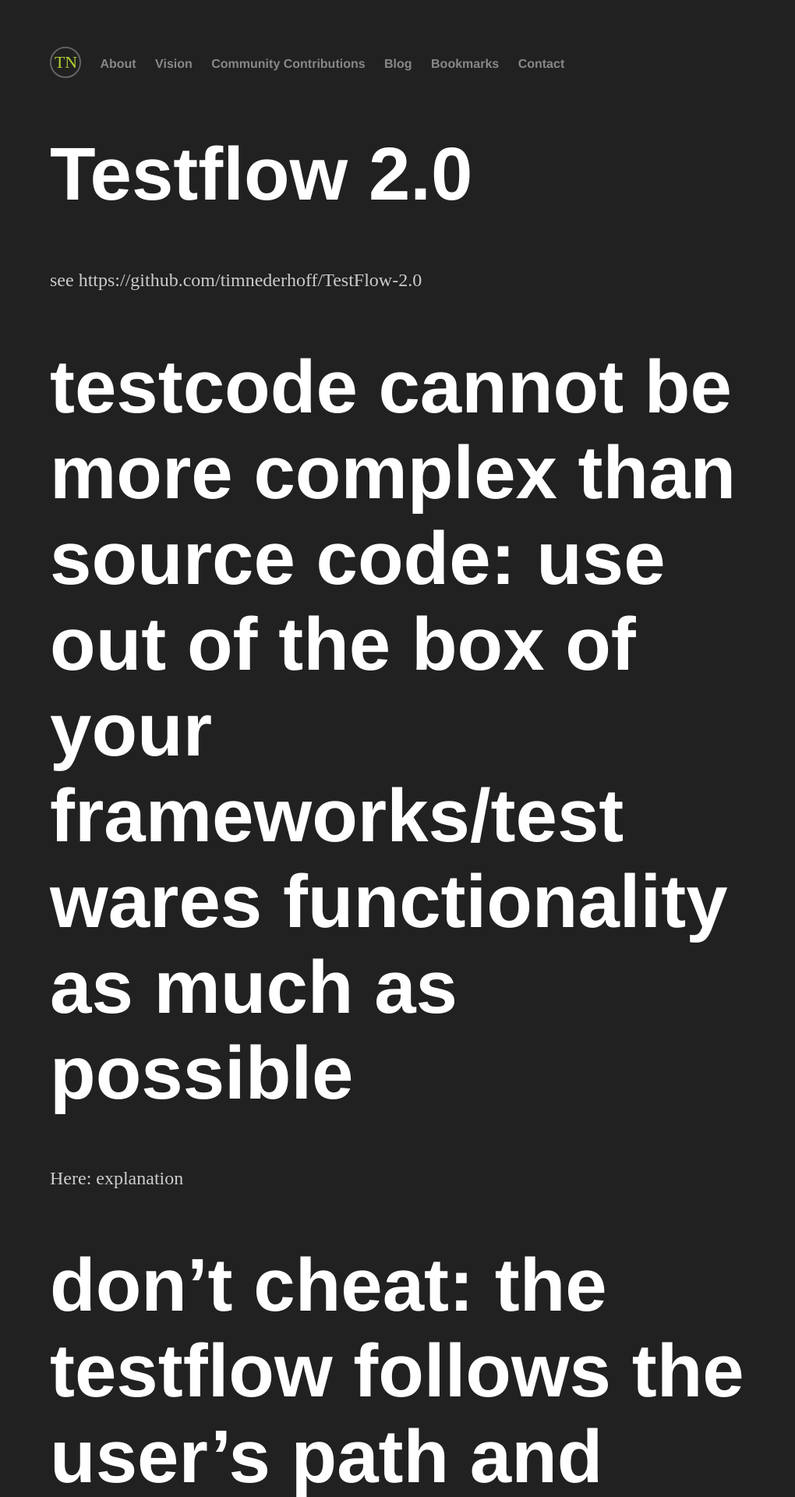
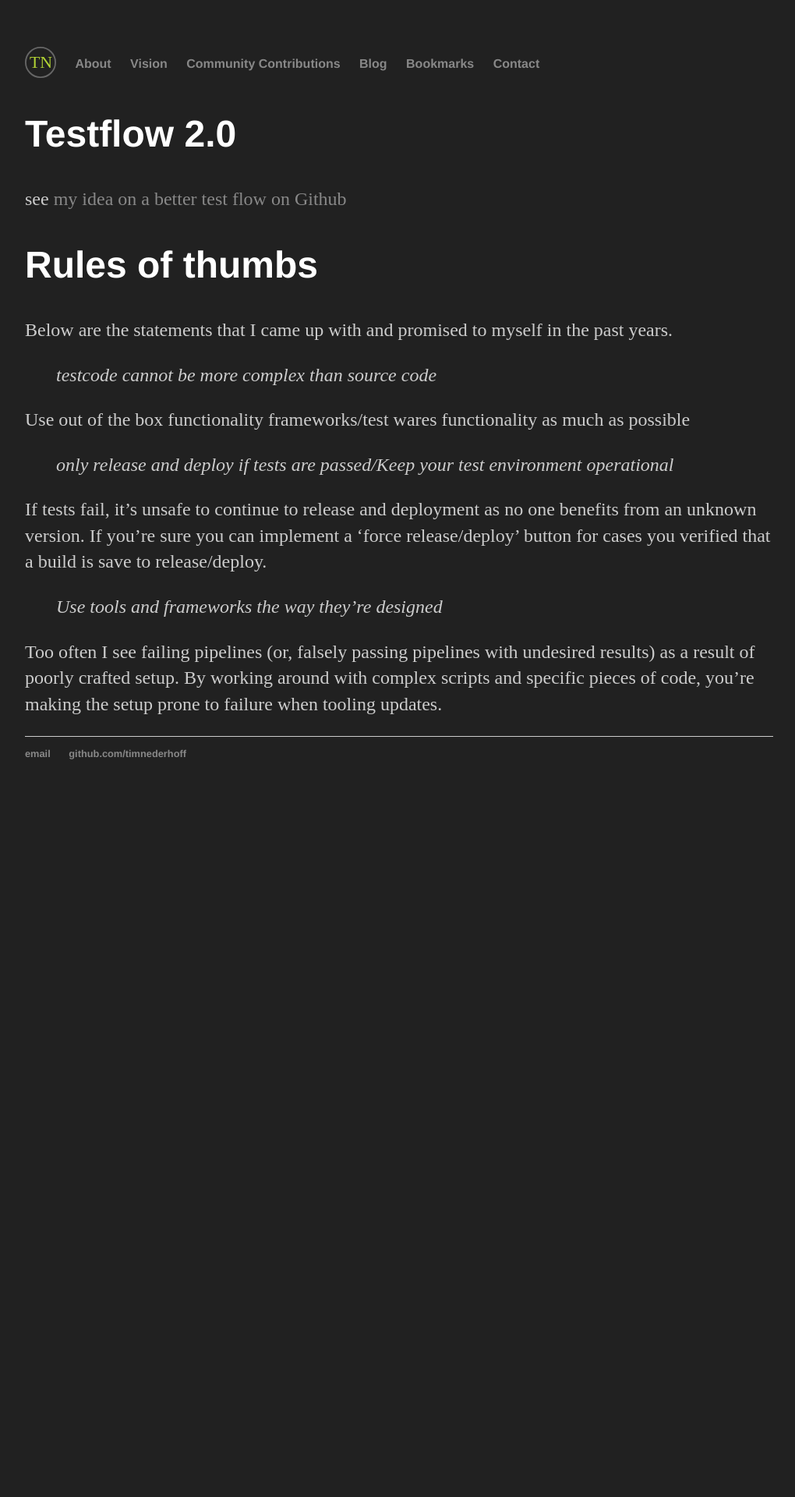
Before and after one commit to timnederhoff/timnederhoff.github.io, a Jekyll site: the page built from _pages/02_vision.md, in a window 1280 px wide. Shown: the top 1920 px of the page at 78% size, without its empty margins (128-1148 px from the left). Built offline with Jekyll 4.4.1, drawn with Linux system fonts in a browser that asks for light colours; after the commit the page ends 1034 px from its top, so only the background shows below that; some of the changed text lies outside the part shown.

Commit message:
elaborated pages

```diff
--- a/_pages/02_vision.md
+++ b/_pages/02_vision.md
@@ -4,19 +4,23 @@ title: Vision
 permalink: /vision/
 ---
 
-# Testflow 2.0
-see https://github.com/timnederhoff/TestFlow-2.0
+## Testflow 2.0
+see [my idea on a better test flow on Github](https://github.com/timnederhoff/TestFlow-2.0)
 
-# testcode cannot be more complex than source code: use out of the box of your frameworks/test wares functionality as much as possible
-Here: explanation
+## Rules of thumbs
+Below are the statements that I came up with and promised to myself in the past years.
 
-# don't cheat: the testflow follows the user's path and then the data's path'
+> testcode cannot be more complex than source code
 
-Here: explanation
+Use out of the box functionality frameworks/test wares functionality as much as possible
 
-# only release and deploy if tests are passed/Keep your test environment operational
-If tests fail, it's unsafe to continue to release and deployment as no one benefits from an unknown version. If you're sure you can implement a 'force release/deploy' button for cases you verified that a build is save to release/deploy.
+> only release and deploy if tests are passed/Keep your test environment operational
 
-# Use tools and frameworks the way they're designed
-Too often I see failing pipelines (or, falsely passing pipelines with undesired results) as a result of poorly crafted setup. By working around with complex scripts and specific pieces of code, you're making the setup prone to failure when tooling updates.
-HERE: example
+If tests fail, it's unsafe to continue to release and deployment as no one benefits from an unknown version. If you're
+sure you can implement a 'force release/deploy' button for cases you verified that a build is save to release/deploy.
+
+> Use tools and frameworks the way they're designed
+
+Too often I see failing pipelines (or, falsely passing pipelines with undesired results) as a result of poorly crafted
+setup. By working around with complex scripts and specific pieces of code, you're making the setup prone to failure when
+tooling updates.
--- a/assets/css/main.css
+++ b/assets/css/main.css
@@ -1,6 +1,6 @@
 body {
     margin: 60px auto;
-    width: 70%;
+    width: 60em;
     background-color: #212121;
     color: #ffffff;
 }
@@ -41,9 +41,16 @@ h2 {
     font-size: 3em;
     font-family: 'Helvetica', 'Arial', 'Sans-Serif', serif;
 }
+
 h2 > span {
     color: #b1d234;
 }
+
+h3 {
+    font-size: 1em;
+    font-family: 'Helvetica', 'Arial', 'Sans-Serif', serif;
+}
+
 p {
     font-size: 1.5em;
     line-height: 1.4em;
```
Also changed, not shown: _pages/01_about.md (+11 -4 lines), _pages/03_contributions.md (+3 -3 lines), _pages/06_contact.md (+4 -4 lines).
